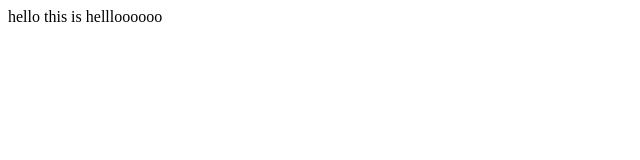
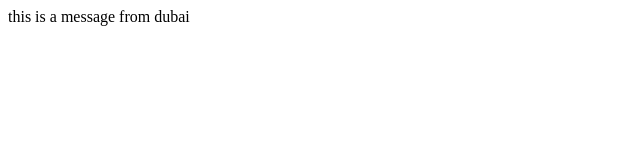
Before and after one commit to Vici33/publicTesting, a plain HTML site: page index.html in a window 1280 px wide. Shown: the full height of the page, 0-640 px from the left. Drawn offline with Linux system fonts and the light colour scheme.

Commit message:
this is on editIndex branch

```diff
--- a/index.html
+++ b/index.html
@@ -5,6 +5,6 @@
         <title>Testing</title>
     </head>
     <body>
-        hello this is hellloooooo
+        this is a message from dubai
     </body>
 </html>
```
